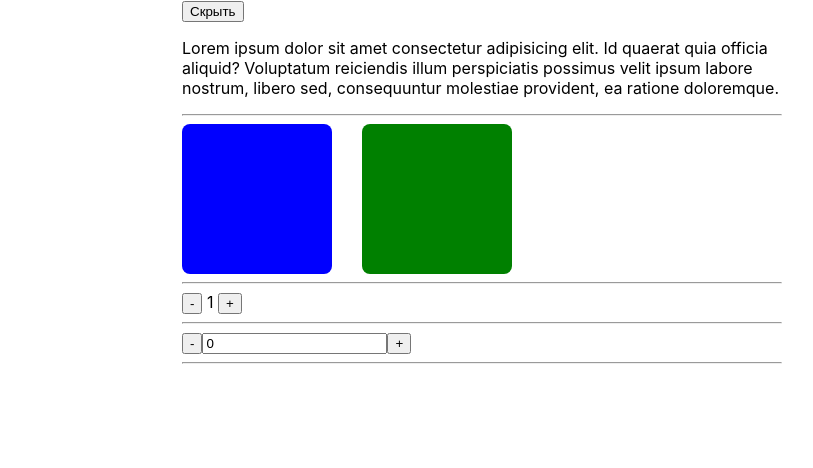
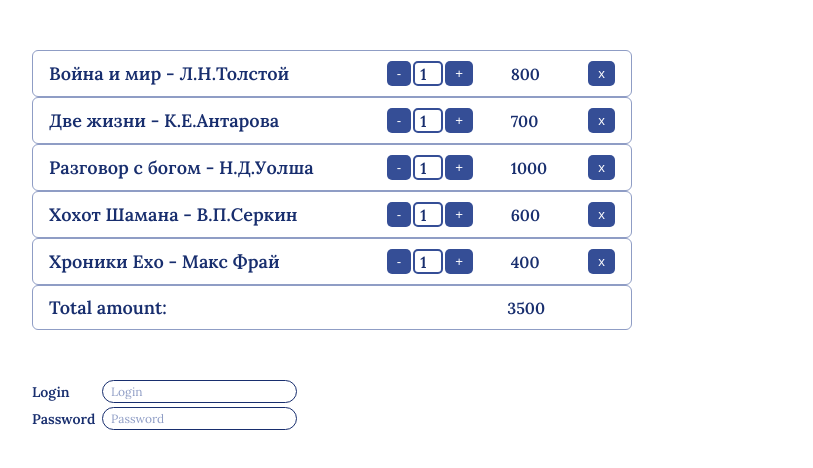
Before and after one commit to Ole-Leo/skypro-react, a React (Create React App) app in the folder skypro-react/: page / in a window 1280 px wide. Shown: the top 468 px of the page, without its empty margins (158-971 px from the left). Built offline with nearby package versions, Linux system fonts and the light colour scheme; the HTML template or start-up script is replaced by a standard one.

Commit message:
init: homework_6

```diff
--- a/skypro-react/public/index.html
+++ b/skypro-react/public/index.html
@@ -4,13 +4,12 @@
     <meta charset="utf-8" />
     <link rel="icon" href="%PUBLIC_URL%/favicon.ico" />
     <meta name="viewport" content="width=device-width, initial-scale=1" />
-    <meta name="theme-color" content="#000000" />
-    <meta
-      name="description"
-      content="Web site created using create-react-app"
+    <link rel="preconnect" href="https://fonts.googleapis.com" />
+    <link rel="preconnect" href="https://fonts.gstatic.com" crossorigin />
+    <link
+      href="https://fonts.googleapis.com/css2?family=Lora:wght@400;600&display=swap"
+      rel="stylesheet"
     />
-    <link rel="apple-touch-icon" href="%PUBLIC_URL%/logo192.png" />
-
     <title>React App</title>
   </head>
   <body>
--- a/skypro-react/src/App.js
+++ b/skypro-react/src/App.js
@@ -1,15 +1,11 @@
-import ShowHide from './homework_5/ShowHide';
-import TwoSquares from './homework_5/TwoSquares';
-import CounterFn from './homework_5/CounterFn';
-import CounterWithInputFn from './homework_5/CounterWithInputFn';
+import BookCart from './homework_6/BookCart';
+import LoginPassword from './homework_6/LoginPassword';
 
 function App() {
   return (
     <>
-      <ShowHide />
-      <TwoSquares />
-      <CounterFn />
-      <CounterWithInputFn />
+      <BookCart />
+      <LoginPassword />
     </>
   );
 }
--- /dev/null
+++ b/skypro-react/src/homework_6/BookCart.js
@@ -0,0 +1,39 @@
+import { useState } from 'react';
+import { bookList } from './bookList';
+import Counter from './Counter';
+import Total from './Total';
+
+export default function BookCart() {
+  const [books, setBooks] = useState(bookList);
+
+  const deleteBook = (id) => {
+    setBooks((prevBooks) => prevBooks.filter((book) => book.id !== id));
+  };
+
+  const setQuantity = (id, quantity) => {
+    setBooks(
+      books.map((book) => (book.id !== id ? book : { ...book, quantity }))
+    );
+  };
+
+  return (
+    <>
+      <div className="cart-content">
+        {books.map((book) => (
+          <article className="book" key={book.id}>
+            <h3 className="book__title">{book.title}</h3>
+            <Counter
+              max={book.rest}
+              onAmountChange={(quantity) => setQuantity(book.id, quantity)}
+            />
+            <p className="book__price">{book.price * book.quantity}</p>
+            <button className="delete" onClick={() => deleteBook(book.id)}>
+              x
+            </button>
+          </article>
+        ))}
+        <Total totalAmount={books} />
+      </div>
+    </>
+  );
+}
--- /dev/null
+++ b/skypro-react/src/homework_6/Counter.js
@@ -0,0 +1,42 @@
+import { useState, useEffect } from 'react';
+
+export default function Counter({ min = 1, max, onAmountChange }) {
+  const [counter, setCounter] = useState(min);
+
+  useEffect(() => {
+    onAmountChange(counter);
+    // eslint-disable-next-line react-hooks/exhaustive-deps
+  }, [counter]);
+
+  const changeCount = (event) => {
+    let inputValue = parseInt(event.target.value, 10);
+    if (inputValue > max) inputValue = max;
+    if (inputValue < min) inputValue = min;
+    setCounter(isNaN(inputValue) ? min : inputValue);
+  };
+
+  const decrement = () => {
+    setCounter((prevCount) => (prevCount === min ? min : prevCount - 1));
+  };
+
+  const increment = () => {
+    setCounter((prevCount) => (prevCount === max ? max : prevCount + 1));
+  };
+
+  return (
+    <div className="counter">
+      <button className="counter__button" onClick={decrement}>
+        -
+      </button>
+      <input
+        className="counter__input"
+        type="text"
+        value={counter}
+        onChange={changeCount}
+      />
+      <button className="counter__button" onClick={increment}>
+        +
+      </button>
+    </div>
+  );
+}
--- /dev/null
+++ b/skypro-react/src/homework_6/Input.js
@@ -0,0 +1,40 @@
+import { useState } from 'react';
+
+const Input = ({ label, text, type, name }) => {
+  const [inputValue, setInputValue] = useState('');
+  const [isRequired, setIsRequired] = useState(false);
+
+  const onFocusChange = () => {
+    setIsRequired(inputValue === '' && { isRequired: true });
+  };
+
+  const onValueChange = event => {
+    const targetVal = event.target.value;
+    setInputValue(targetVal);
+  };
+
+  return (
+    <>
+      <div className="input-content">
+        <label htmlFor={label} className="label">
+          {text}
+        </label>
+        <input
+          className="input"
+          name={name}
+          type={type}
+          id={label}
+          placeholder={text}
+          value={inputValue}
+          onChange={onValueChange}
+          onBlur={onFocusChange}
+        />
+        {isRequired && (
+          <span className="alert">{`We still need your ${text}`}</span>
+        )}
+      </div>
+    </>
+  );
+};
+
+export default Input;
--- /dev/null
+++ b/skypro-react/src/homework_6/LoginPassword.js
@@ -0,0 +1,12 @@
+import Input from './Input';
+
+const LoginPassword = () => {
+  return (
+    <div className="login-password">
+      <Input name="login" type="text" text="Login" label="login" />
+      <Input name="password" type="password" text="Password" label="password" />
+    </div>
+  );
+};
+
+export default LoginPassword;
--- /dev/null
+++ b/skypro-react/src/homework_6/Total.js
@@ -0,0 +1,17 @@
+const Total = ({ totalAmount }) => {
+  const cartTotal = totalAmount.reduce(
+    (acc, total) => acc + total.price * total.quantity,
+    0
+  );
+
+  return (
+    <div className="book">
+      <h3 className="book__title">Total amount:</h3>
+      <p className="total-price">
+        {cartTotal === 0 ? 'Cart empty' : cartTotal}
+      </p>
+    </div>
+  );
+};
+
+export default Total;
--- /dev/null
+++ b/skypro-react/src/homework_6/bookList.js
@@ -0,0 +1,37 @@
+export const bookList = [
+  {
+    id: 101,
+    title: 'Война и мир - Л.Н.Толстой',
+    price: 800,
+    rest: 10,
+    quantity: 1,
+  },
+  {
+    id: 102,
+    title: 'Две жизни - К.Е.Антарова',
+    price: 700,
+    rest: 5,
+    quantity: 1,
+  },
+  {
+    id: 103,
+    title: 'Разговор с богом - Н.Д.Уолша',
+    price: 1000,
+    rest: 2,
+    quantity: 1,
+  },
+  {
+    id: 104,
+    title: 'Хохот Шамана - В.П.Серкин',
+    price: 600,
+    rest: 8,
+    quantity: 1,
+  },
+  {
+    id: 105,
+    title: 'Хроники Ехо - Макс Фрай',
+    price: 400,
+    rest: 8,
+    quantity: 1,
+  },
+];
--- a/skypro-react/src/index.css
+++ b/skypro-react/src/index.css
@@ -1,42 +1,126 @@
-body {
-  margin: 0 auto;
-  width: 600px;
-  font-family: -apple-system, BlinkMacSystemFont, 'Segoe UI', 'Roboto', 'Oxygen',
-    'Ubuntu', 'Cantarell', 'Fira Sans', 'Droid Sans', 'Helvetica Neue',
-    sans-serif;
-  -webkit-font-smoothing: antialiased;
-  -moz-osx-font-smoothing: grayscale;
+* {
+  margin: 0;
+  padding: 0;
+  box-sizing: border-box;
 }
 
-code {
-  font-family: source-code-pro, Menlo, Monaco, Consolas, 'Courier New',
-    monospace;
+html {
+  font-size: 62.5%;
 }
 
-.container {
-  display: flex;
-  align-items: center;
-  gap: 30px;
+body {
+  width: 100rem;
+  margin: 0 auto;
+  font-family: 'Lora', serif;
 }
 
-.square {
-  width: 150px;
-  height: 150px;
-  border-radius: 8px;
+#root {
+  padding: 5rem;
+}
+
+.counter {
+  display: flex;
+  justify-content: center;
+  gap: 2px;
+}
+
+.counter__button {
+  padding: 5px 10px;
+  background-color: #354e96;
+  color: #fff;
+  border: none;
+  border-radius: 5px;
   cursor: pointer;
 }
 
-.blue-color {
-  background-color: blue;
-}
-.green-color {
-  background-color: green;
+.counter__input {
+  width: 3rem;
+  padding: 0 5px;
+  font-family: inherit;
+  font-size: inherit;
+  font-weight: 600;
+  color: #182e6e;
+  border-radius: 5px;
+  border: 2px solid #354e96;
 }
 
-.red-color {
-  background-color: red;
+.cart-content {
+  margin-bottom: 5rem;
 }
 
-.hidden {
-  visibility: hidden;
+.book {
+  width: 60rem;
+  padding: 10px 16px;
+  display: flex;
+  align-items: center;
+  justify-content: space-between;
+  gap: 1rem;
+  font-size: 1.6rem;
+  color: #182e6e;
+  border: 1px solid #8f9dc5;
+  border-radius: 6px;
 }
+
+.book__title {
+  width: 30rem;
+  font-size: 1.8rem;
+}
+
+.book__price {
+  font-weight: 600;
+  width: 4rem;
+}
+
+.total-price {
+  margin-right: 7rem;
+  font-weight: 600;
+}
+
+.delete {
+  padding: 5px 10px;
+  background-color: #354e96;
+  color: #fff;
+  border: none;
+  border-radius: 5px;
+  cursor: pointer;
+}
+
+.login-password {
+  width: max-content;
+  display: flex;
+  flex-direction: column;
+  gap: 4px;
+}
+
+.input-content {
+  width: 40rem;
+  display: flex;
+  align-items: center;
+  gap: 5px;
+}
+
+.label {
+  width: 6.5rem;
+  display: inline-block;
+  font-size: 1.4rem;
+  font-weight: 600;
+  color: #182e6e;
+}
+
+.input {
+  padding: 3px 8px;
+  color: inherit;
+  border-radius: 12px;
+  border: 1px solid #182e6e;
+  outline: none;
+}
+
+.input::placeholder {
+  font-family: 'Lora', serif;
+  color: #8f9dc5;
+  font-size: 1.2rem;
+}
+
+.alert {
+  color: #e11d48;
+}
```
Also changed, not shown: skypro-react/src/homework_2/RewriteInJSX.js (+26 -0 lines), 1 other file (tests, documents, lock files or other folders).
